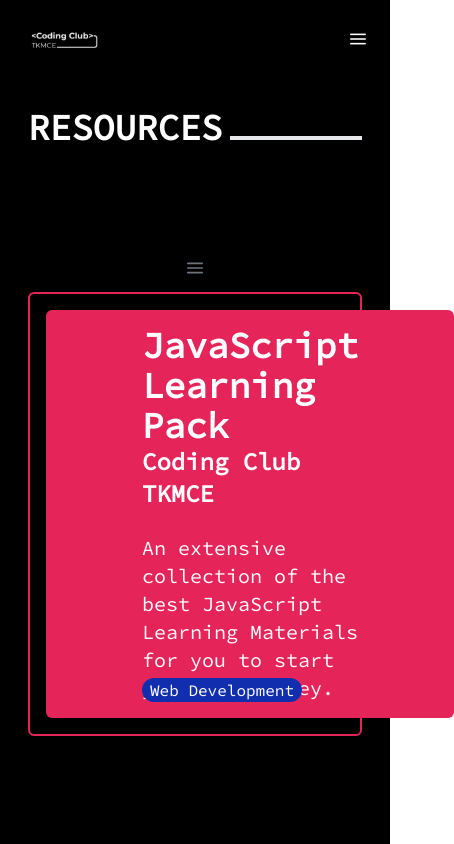
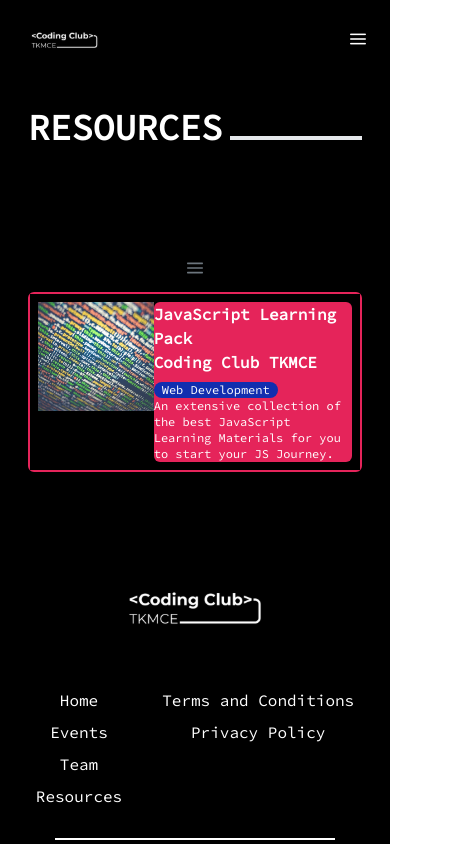
Before and after one commit to agastus047/codingclub-frontend, a React (Vite) app: page /resources in a window 390 px wide. Shown: the top 844 px of the page, 454 px wide, since content can reach past the window. Built offline with nearby package versions, Linux system fonts and the light colour scheme.

Commit message:
resourceupdate2

```diff
--- a/src/components/ResourceCard.jsx
+++ b/src/components/ResourceCard.jsx
@@ -4,27 +4,25 @@
 {
     return (
         <div className="border-2 border-[#E5245A] h-auto rounded-md">
-            <div className="border-8 border-black flex gap-0 mb-2 mt-2">
-                <div className="w-1/2 ml-2">
+            <div className="border-8 border-black flex gap-0 md:mb-2 md:mt-2">
+                <div className="md:w-1/2 md:ml-2">
                     <div className="bg-cover bg-center">
                         <img src={ResourceImage} alt="Resource" />
                     </div>
                 </div>
-                <div className="group relative w-1/8 bg-[#E5245A] text-white px-24 py-4 mr-2 rounded-md ">
-                    <h1 className="text-4xl font-bold">JavaScript Learning Pack</h1>
-                    <h2 className="text-2xl font-bold">Coding Club TKMCE</h2>
+                <div className="relative md:w-1/8 bg-[#E5245A] text-white md:px-24 md:py-4 md:mr-2 rounded-md group">
+                    <h1 className="md:text-4xl font-bold">JavaScript Learning Pack</h1>
+                    <h2 className="md:text-2xl font-bold">Coding Club TKMCE</h2>
                     <br/>
-                    <p className="text-xl">
+                    <p className="text-xs md:text-xl">
                         An extensive collection of the best JavaScript Learning Materials for you to start your JS Journey.
                     </p>
-                    <div className="absolute text-md left-18 bottom-4 bg-[#112EAF] px-2 rounded-2xl hover:bg-black transition-colors">
+                    <div className="absolute text-xs md:text-md left-0 bottom-16 md:left-18 md:bottom-4 bg-[#112EAF] px-2 rounded-2xl hover:bg-black transition-colors">
                         Web Development
                     </div>
-                    <div className='card-icon absolute h-[35%] w-[35%] bg-[black] bottom-[-35%] right-0 bottom-0 opacity-0 group-hover:opacity-100 transition-opacity duration-300'>
+                    <div className='card-icon absolute h-[35%] w-[35%] bg-[black] bottom-[-35%] right-0 bottom-0 md:right-0 md:top-64 opacity-0 group-hover:opacity-100 transition-opacity duration-300'>
                     <div className='relative h-full w-full'>
-                        <span className='absolute pi pi-arrow-down-right bottom-5
-
-                         right-7 text-5xl hover:text-[#112EAF]  transition-all duration-300 ease-out'></span>
+                        <span className='absolute pi pi-arrow-down-right bottom-5 right-7 text-5xl hover:text-[#112EAF]  transition-all duration-300 ease-out'></span>
                     </div>
                 </div>
                 </div>
```
